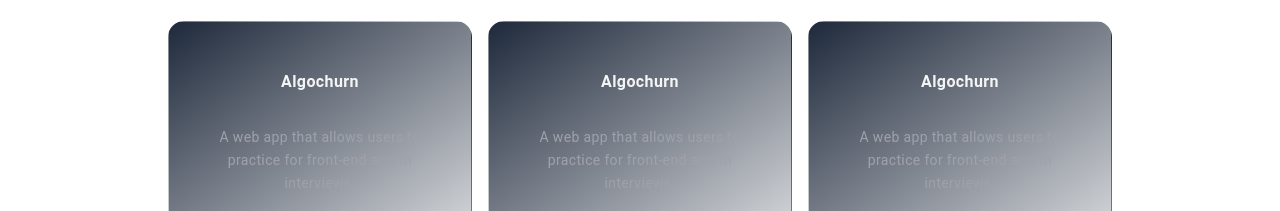
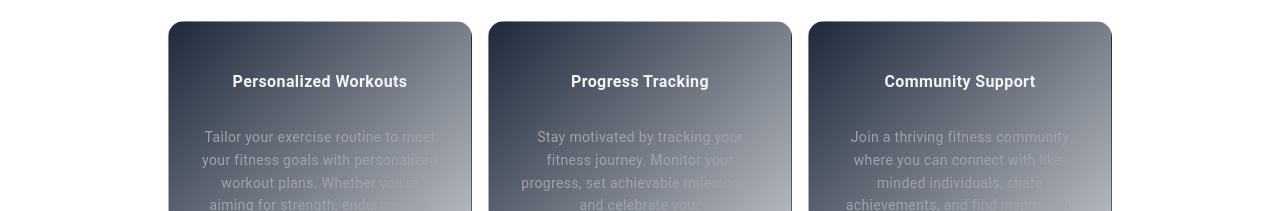
Before and after one commit to satyamksharma/Progress-Pro, a React (Vite) app in the folder client/: page / in a window 1280 px wide. Shown: the part 741-952 px from the top of the page. Built offline with nearby package versions, Linux system fonts and the light colour scheme.

Commit message:
add: sidebar

```diff
--- a/client/index.html
+++ b/client/index.html
@@ -23,6 +23,8 @@
         <title>Progress Pro</title>
     </head>
     <body>
+        <div id="modal"></div>
+        <div id="backdrop"></div>
         <div id="root"></div>
         <script
             type="module"
--- a/client/package.json
+++ b/client/package.json
@@ -13,6 +13,7 @@
     "framer-motion": "^10.16.4",
     "react": "^18.2.0",
     "react-dom": "^18.2.0",
+    "react-icons": "^4.11.0",
     "react-router": "^6.16.0",
     "react-router-dom": "^6.16.0"
   },
--- a/client/src/components/Home/About.jsx
+++ b/client/src/components/Home/About.jsx
@@ -16,18 +16,21 @@
 
 export const projects = [
     {
-        title: 'Algochurn',
-        description: 'A web app that allows users to practice for front-end and UI interviews.',
+        title: 'Personalized Workouts',
+        description:
+            "Tailor your exercise routine to meet your fitness goals with personalized workout plans. Whether you're aiming for strength, endurance, or flexibility, our app adapts to your needs.",
         link: 'https://algochurn.com',
     },
     {
-        title: 'Algochurn',
-        description: 'A web app that allows users to practice for front-end and UI interviews.',
+        title: 'Progress Tracking',
+        description:
+            'Stay motivated by tracking your fitness journey. Monitor your progress, set achievable milestones, and celebrate your accomplishments as you work towards a healthier and stronger you.',
         link: 'https://algochurn.com',
     },
     {
-        title: 'Algochurn',
-        description: 'A web app that allows users to practice for front-end and UI interviews.',
+        title: 'Community Support',
+        description:
+            'Join a thriving fitness community where you can connect with like-minded individuals, share achievements, and find inspiration. Foster a sense of accountability and encouragement on your fitness path.',
         link: 'https://algochurn.com',
     },
     {
--- a/client/src/components/Navbar/Navbar.jsx
+++ b/client/src/components/Navbar/Navbar.jsx
@@ -1,7 +1,10 @@
+import { useState } from 'react';
 import { Link } from 'react-router-dom';
 import logo from '../../assets/logo.png';
+import { HiMenuAlt1 } from 'react-icons/hi';
 
 const Navbar = () => {
+    const [isOpen, setisOpen] = useState(false);
     return (
         <div className='fixed flex flex-1 w-screen px-6 pr-3 md:px-32  bg-bg-light dark:bg-bg-dark z-50'>
             <div className='w-full flex justify-end px-4 md:justify-between '>
@@ -15,7 +18,15 @@
                         className=' h-16 w-fit md:h-20'
                     />
                 </Link>
-                <nav className='absolute flex flex-col md:hidden gap-y-8 md:gap-x-6 items-center justify-center h-screen w-1/2 z-50 '>
+                <div className='absolute w-1/2  left-0  md:hidden '>
+                    <button
+                        className='font-bold text-3xl p-8 py-6 '
+                        onClick={() => setisOpen(!isOpen)}
+                    >
+                        <HiMenuAlt1 />
+                    </button>
+                    {isOpen && (
+                        <nav className='relative flex flex-col gap-y-8 items-center justify-center h-screen w-full z-50 bg-bg-light dark:bg-bg-dark '>
                             <Link
                                 to='/'
                                 className='hover:text-primary-light-200 dark:hover:bg-primary-dark-100 font-pacifico '
@@ -49,6 +60,8 @@
                                 </Link>
                             </div>
                         </nav>
+                    )}
+                </div>
                 <nav className='hidden md:flex gap-x-4 md:gap-x-6 items-center justify-center'>
                     <Link
                         to='/'
--- a/client/src/index.css
+++ b/client/src/index.css
@@ -1,7 +1,29 @@
 @tailwind base;
 @tailwind components;
+@tailwind utilities;
 
-@tailwind utilities;
+/* Scrollbar Colors */
+body {
+    --sb-track-color: #cecbcb;
+    --sb-thumb-color: #ff6363;
+    --sb-size: 5px;
+
+    scrollbar-color: var(--sb-thumb-color) var(--sb-track-color);
+}
+
+body::-webkit-scrollbar {
+    width: var(--sb-size);
+}
+
+body::-webkit-scrollbar-track {
+    background: var(--sb-track-color);
+    border-radius: 20px;
+}
+
+body::-webkit-scrollbar-thumb {
+    background: var(--sb-thumb-color);
+    border-radius: 20px;
+}
 
 @layer components {
     html {
```
Also changed, not shown: 1 other file (tests, documents, lock files or other folders). Lines whose indentation alone changed are shown as unchanged.
